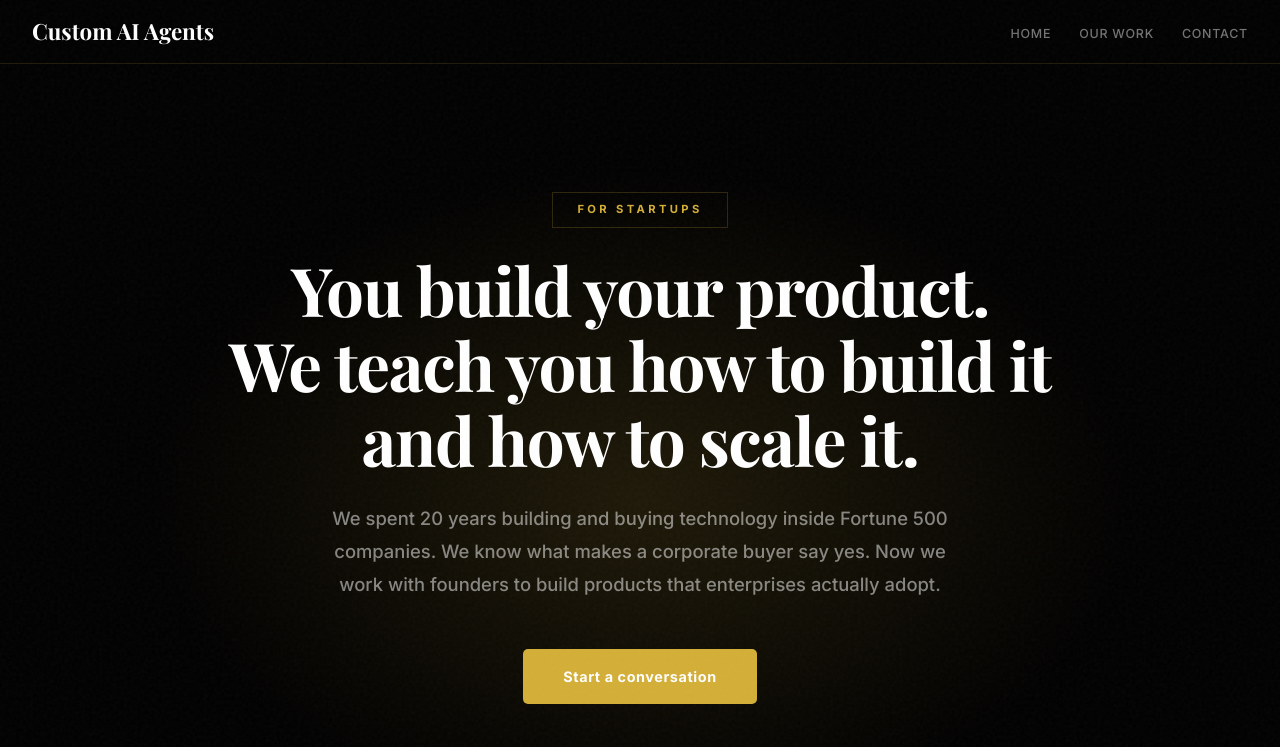
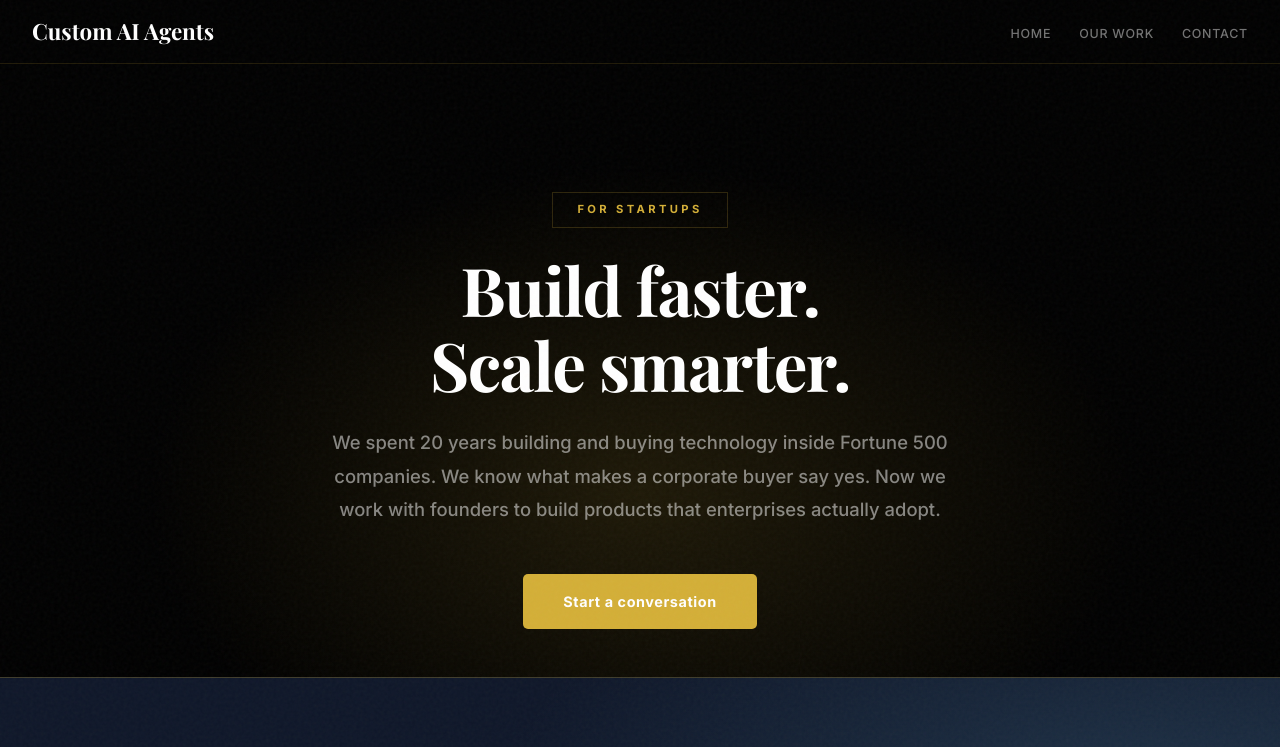
Before and after one commit to BlindingInsight/custom-agents, a plain HTML site: page startups.html in a window 1280 px wide. Shown: the top 747 px of the page. Drawn offline with nearby package versions, Linux system fonts and the light colour scheme.

Commit message:
fix: startup hero - remove condescending 'we teach you'
Co-Authored-By: Claude Opus 4.6 (1M context) <noreply@anthropic.com>

```diff
--- a/startups.html
+++ b/startups.html
@@ -24,7 +24,7 @@
     <div class="home-hero-glow"></div>
     <div class="home-hero-content">
       <div class="home-hero-eyebrow home-hero-fade">For Startups</div>
-      <h1 class="home-hero-title home-hero-fade">You build your product.<br>We teach you how to build it and how to scale it.</h1>
+      <h1 class="home-hero-title home-hero-fade">Build faster.<br>Scale smarter.</h1>
       <p class="home-hero-sub home-hero-fade">
         We spent 20 years building and buying technology inside Fortune 500 companies. We know what makes a corporate buyer say yes. Now we work with founders to build products that enterprises actually adopt.
       </p>
```
